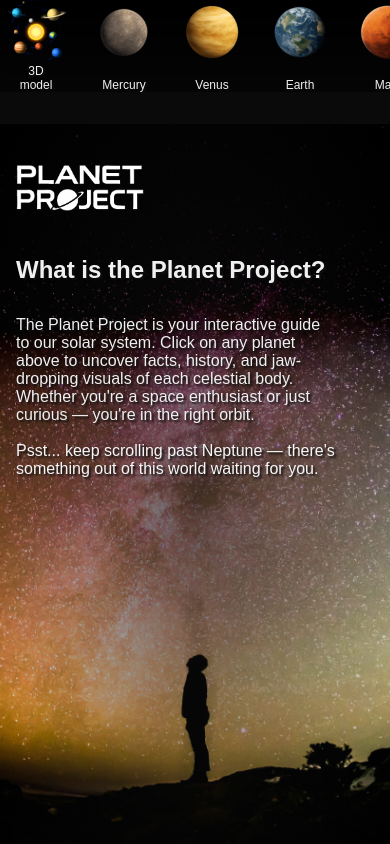
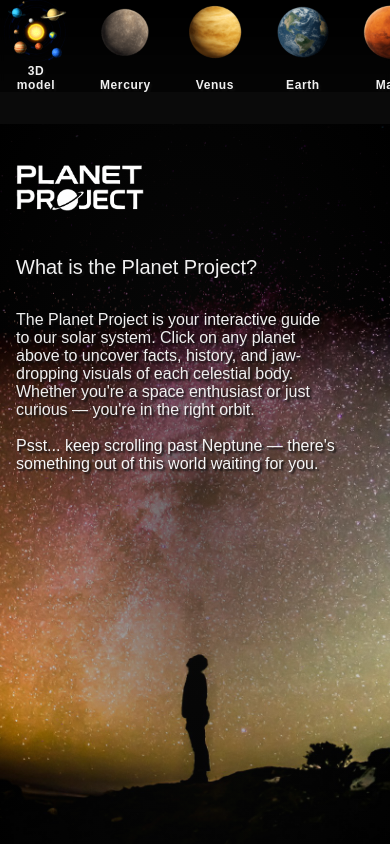
Before and after one commit to elm042025/Planet-Project, a plain HTML site: page index.html in a window 390 px wide. Shown: the top 844 px of the page. Drawn offline with Linux system fonts and the light colour scheme; a web font is replaced by a local one.

Commit message:
refactor: enhance footer link styles and adjust hero section typography for improved readability

```diff
--- a/style.css
+++ b/style.css
@@ -220,6 +220,8 @@ footer a {
       padding: 0 0.25rem;
       overflow: scroll;
       font-size: 0.75rem;
+      font-weight: 600;
+      letter-spacing: 0.05em;
       gap: 1.5rem;
       text-align: center;
    }
@@ -255,7 +257,8 @@ footer a {
    .hero h2 {
       padding: 0 1rem;
       margin-left: 0;
-      font-size: 1.5rem;
+      font-size: 1.25rem;
+      font-weight: 500;
    }
 
    .planet-section {
@@ -293,6 +296,7 @@ footer a {
    }
    .left-side a {
       margin: 1rem 0;
+      font-weight: 500;
    }
    .right-side {
       justify-content: flex-start;
@@ -308,6 +312,7 @@ footer a {
    iframe {
       width: 100%;
       height: 75vh;
+      margin: 2rem auto;
    }
    footer {
       padding: 1rem 2rem;
```
